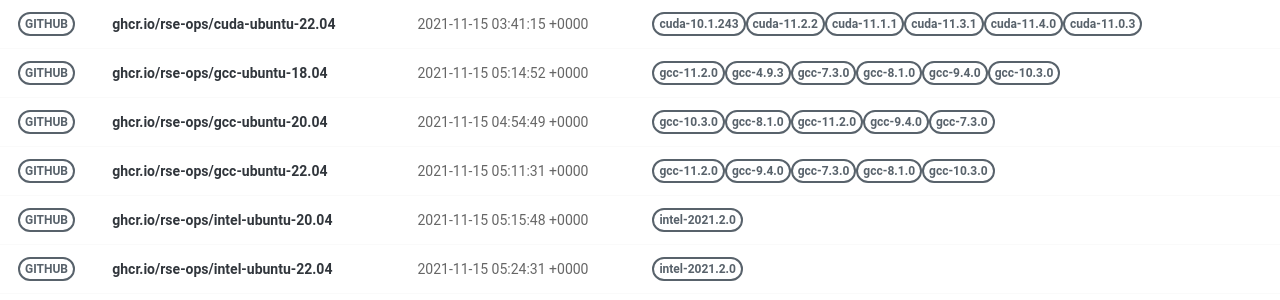
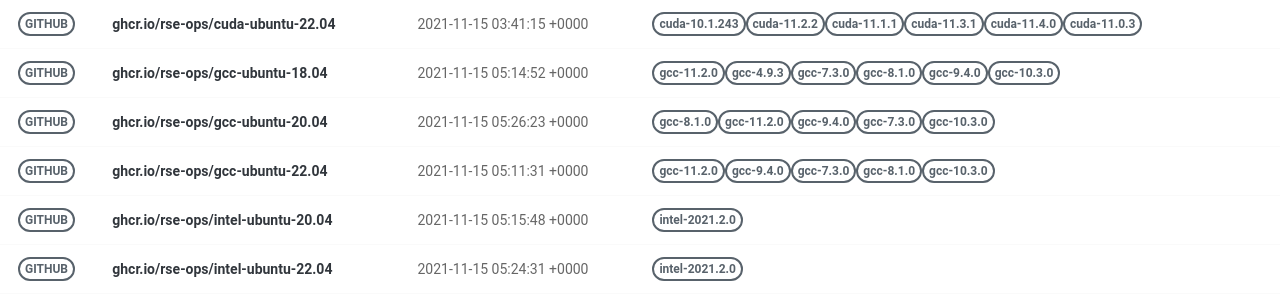
Before and after one commit to rse-ops/docker-images, a Jekyll site: the page built from pages/index.md, in a window 1280 px wide. Shown: the part 326-626 px from the top of the page. Built offline with Jekyll 4.4.1, drawn with Linux system fonts in a browser that asks for light colours; nearby versions of some CDN libraries.

Commit message:
Automated push to update library 2021-11-15

```diff
--- a/_library/ghcr.io-rse-ops-gcc-ubuntu-20.04.md
+++ b/_library/ghcr.io-rse-ops-gcc-ubuntu-20.04.md
@@ -1,14 +1,11 @@
 ---
 layout: container
 name: ghcr.io/rse-ops/gcc-ubuntu-20.04
-updated_at: 2021-11-15 04:54:49.766311
+updated_at: 2021-11-15 05:26:23.469567
 
 
 container_url: https://github.com/orgs/rse-ops/packages/container/package/gcc-ubuntu-20.04
 versions:
- - tag: gcc-10.3.0
-   dockerfile: https://github.com/rse-ops/docker-images/blob/main/ubuntu/gcc/Dockerfile
-   manifest: https://crane.ggcr.dev/manifest/ghcr.io/rse-ops/gcc-ubuntu-20.04:gcc-10.3.0
  - tag: gcc-8.1.0
    dockerfile: https://github.com/rse-ops/docker-images/blob/main/ubuntu/gcc/Dockerfile
    manifest: https://crane.ggcr.dev/manifest/ghcr.io/rse-ops/gcc-ubuntu-20.04:gcc-8.1.0
```
Also changed, not shown: other parts of _library/ghcr.io-rse-ops-gcc-ubuntu-20.04.md (+3 -0 lines).
